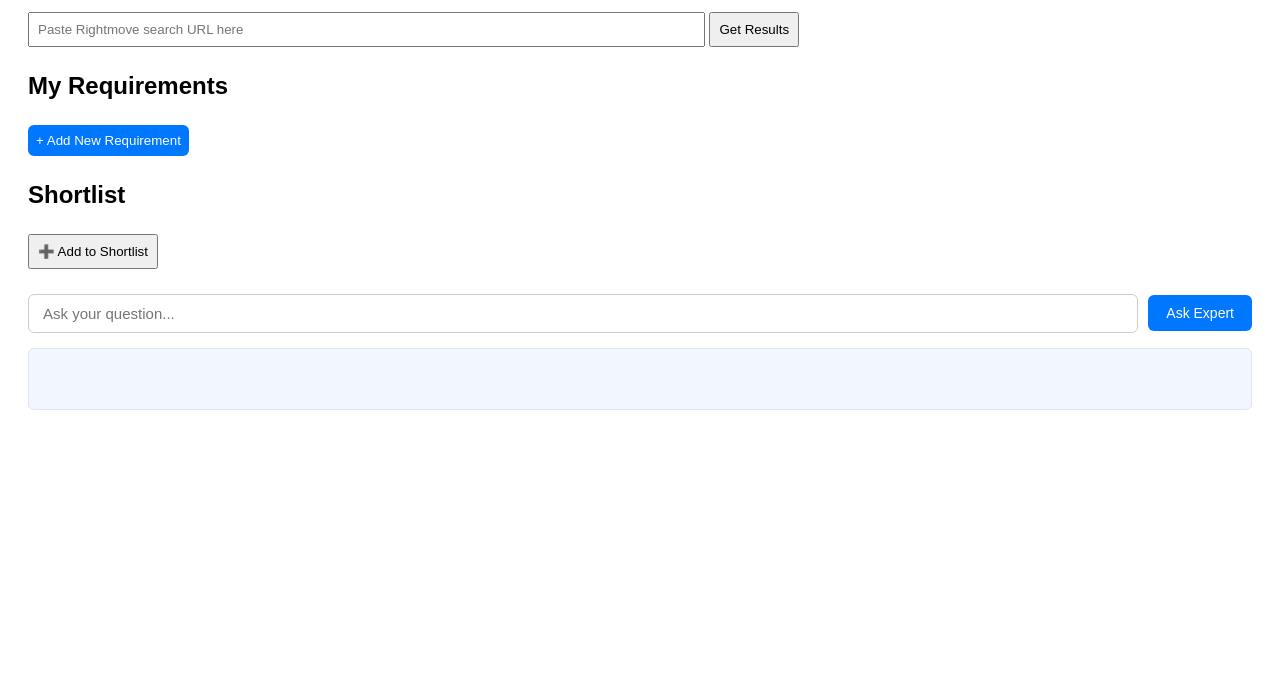
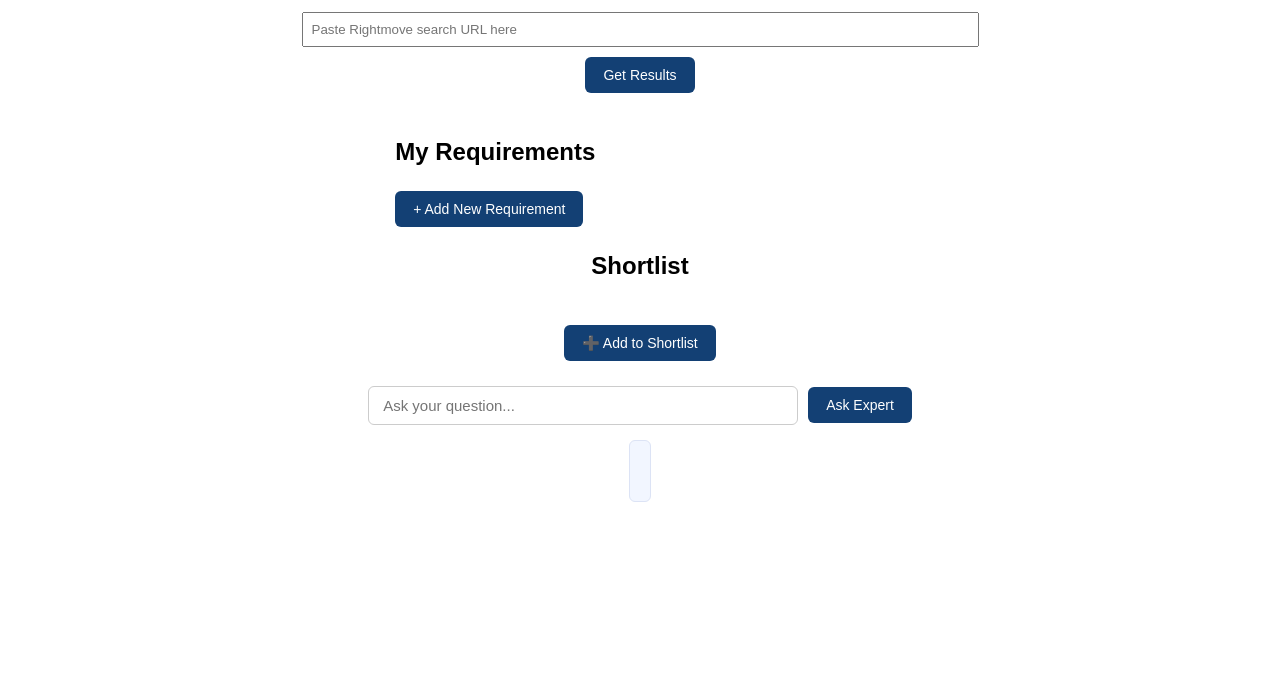
Before and after one commit to Harry2k21/house_finder_v1, a plain HTML site: page index.html in a window 1280 px wide. Shown: the part 101-800 px from the top of the page. Drawn offline with Linux system fonts and the light colour scheme; no server answers.

Commit message:
new button changes and layout centered

```diff
--- a/style.css
+++ b/style.css
@@ -1,6 +1,9 @@
 body {
     font-family: Arial, sans-serif;
     padding: 20px;
+    display: flex;
+    flex-direction: column;
+    align-items: center;
 }
 
 input, button {
@@ -9,18 +12,22 @@ input, button {
 }
 
 /* Checklist Section */
-#requirements {
+#requirements, #shortlist{
     margin-top: 20px;
+    width: 40%;
+
 }
 
 .requirement{
     display: flex;
+
     align-items: center;
     margin: 5px 0;
 }
 
 .requirement input[type="text"] {
     flex: 1;
+
     margin: 0 10px;
     padding: 5px;
 }
@@ -30,13 +37,6 @@ input, button {
     cursor: pointer;
 }
 
-#addBtn {
-    background: #0077ff;
-    color: white;
-    border: none;
-    border-radius: 6px;
-    cursor: pointer;
-}
 
 #addBtn:disabled {
     background: gray;
@@ -44,9 +44,7 @@ input, button {
 }
 
 /* Shortlist Section */
-#shortlist {
-    margin-top: 20px;
-}
+
 
 .short-item {
     display: flex;
@@ -65,16 +63,6 @@ input, button {
     cursor: pointer;
 }
 
-
-
-#addShortBtn:disabled {
-    background: gray;
-    cursor: not-allowed;
-}
-
-body {
-    font-family: Arial, sans-serif; padding: 20px;
-}
 
 input, button {
     padding: 8px; margin: 5px 0;
@@ -104,8 +92,8 @@ input, button {
     box-shadow: 0 0 4px rgba(0, 119, 255, 0.4);
 }
 
-button[onclick="askExpert()"] {
-    background: #0077ff;
+button[onclick="askExpert()"], #addBtn, #addShortBtn, button {
+    background: #134074;
     color: white;
     border: none;
     border-radius: 6px;
@@ -115,8 +103,8 @@ button[onclick="askExpert()"] {
     transition: 0.2s ease;
 }
 
-button[onclick="askExpert()"]:hover {
-    background: #005fcb;
+button[onclick="askExpert()"]:hover , #addBtn:hover, #addShortBtn:hover, button:hover {
+    background: #6389b5;
 }
 
 #answer {
```
